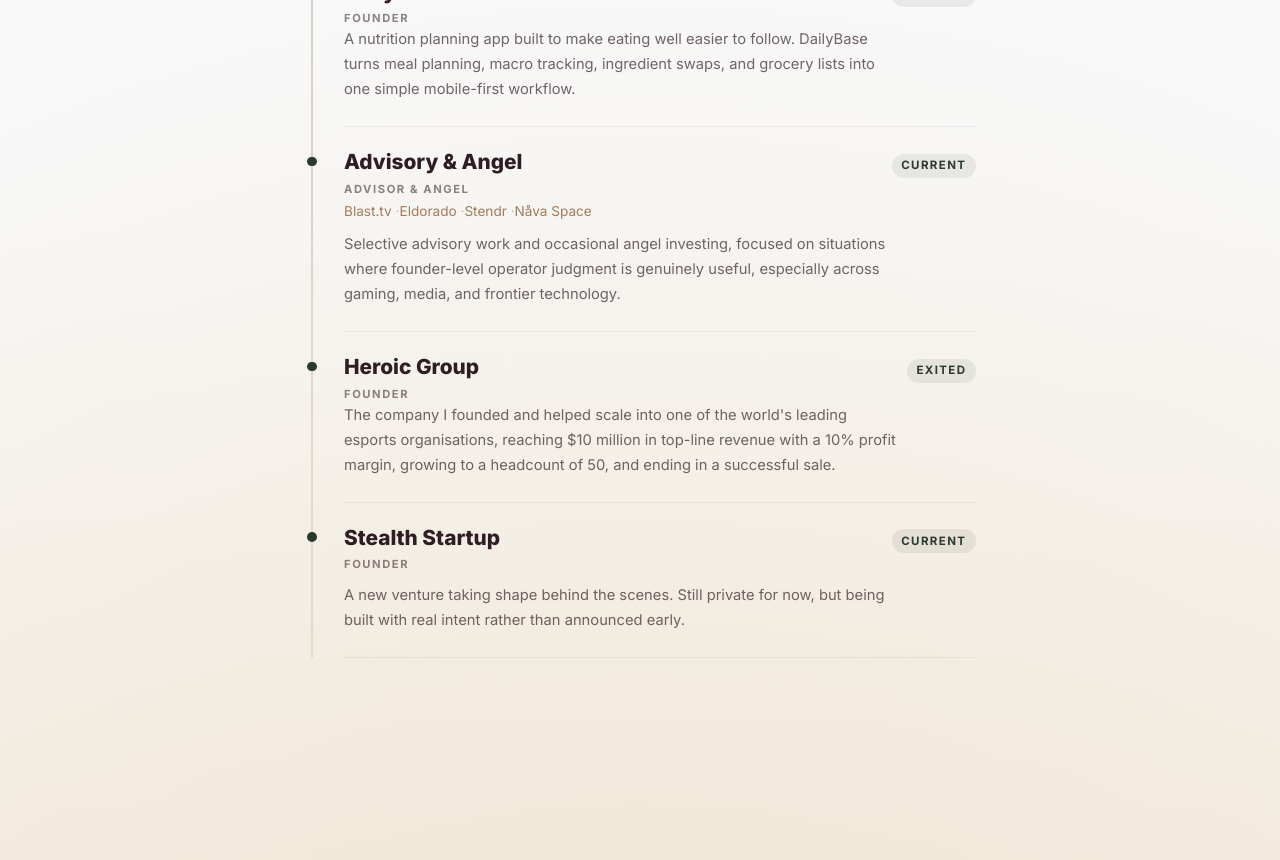
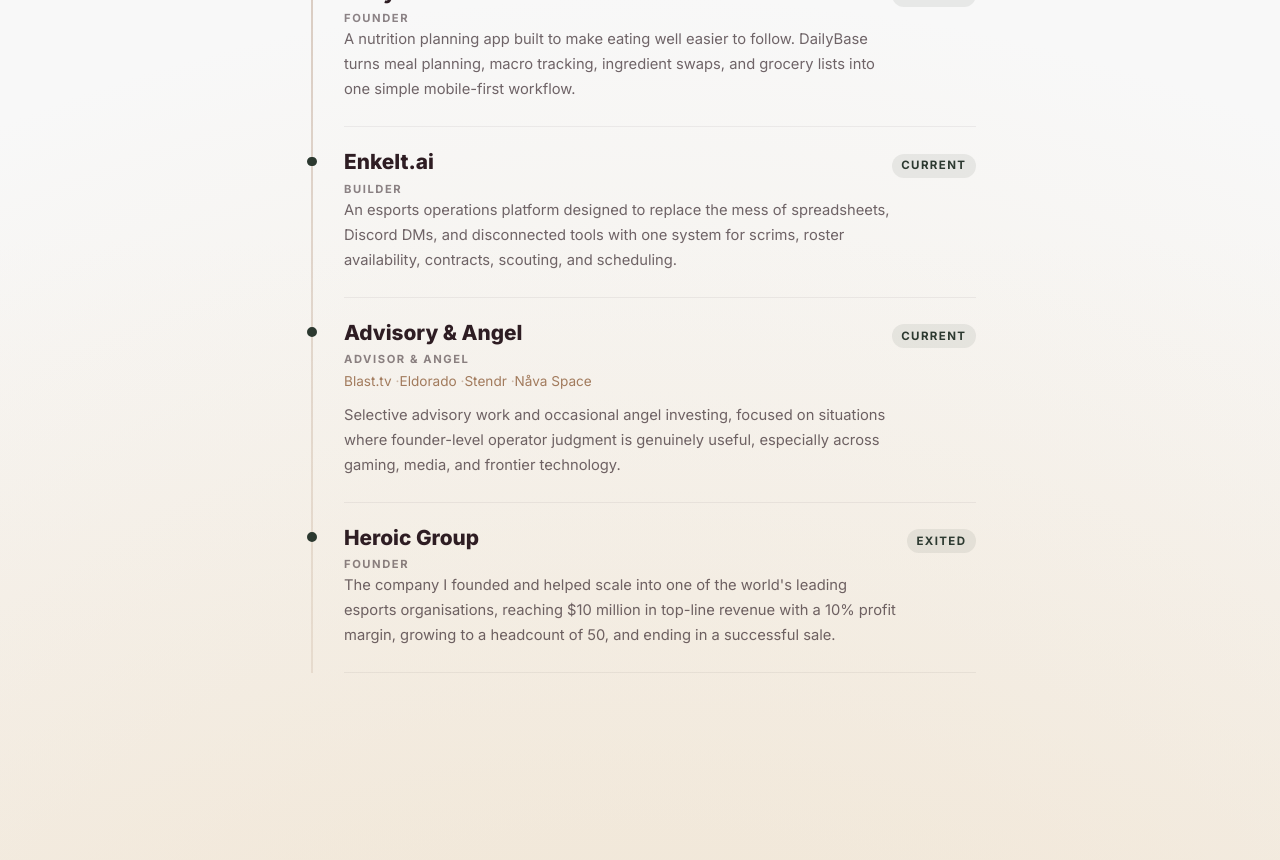
Before and after one commit to nubtwerk/noobwork-site, a Next.js app: page / in a window 1280 px wide. Shown: the part 4260-5120 px from the top of the page. Built offline with nearby package versions, Linux system fonts and the light colour scheme.

Commit message:
cleanup: remove Stealth Startup, add Enkelt.ai, fix tests

```diff
--- a/src/content/ai-context/09-projects.md
+++ b/src/content/ai-context/09-projects.md
@@ -11,6 +11,12 @@
 **What:** A macro-focused planning app Joachim is building hands-on.
 **Goal:** Make structured eating easier to follow through better planning, clearer macro control, ingredient swaps, and grocery flow.
 **Why it matters:** It reflects Joachim as a founder-builder, not just an advisor or operator.
+
+## Enkelt.ai
+**Status:** Active
+**What:** An esports operations platform built to replace spreadsheets, Discord DMs, and disconnected workflows with one system for scrims, roster availability, contracts, scouting, and scheduling.
+**Goal:** Simplify team operations for esports organisations that need structure without adding more tool sprawl.
+**Why it matters:** It sits close to Joachim's long history in esports and operator-heavy systems, turning that experience into software instead of just advice.
 
 ## Advisory and angel investing
 **Status:** Active - selective
--- a/src/data/work-items.ts
+++ b/src/data/work-items.ts
@@ -14,6 +14,13 @@
     phase: "Current",
     desc: "A nutrition planning app built to make eating well easier to follow. DailyBase turns meal planning, macro tracking, ingredient swaps, and grocery lists into one simple mobile-first workflow.",
     url: "https://dailybase.ai/",
+  },
+  {
+    name: "Enkelt.ai",
+    role: "Builder",
+    phase: "Current",
+    desc: "An esports operations platform designed to replace the mess of spreadsheets, Discord DMs, and disconnected tools with one system for scrims, roster availability, contracts, scouting, and scheduling.",
+    url: "https://enkelt.ai/",
   },
   {
     name: "Advisory & Angel",
@@ -46,10 +53,4 @@
     desc: "The company I founded and helped scale into one of the world's leading esports organisations, reaching $10 million in top-line revenue with a 10% profit margin, growing to a headcount of 50, and ending in a successful sale.",
     url: "https://heroic.gg",
   },
-  {
-    name: "Stealth Startup",
-    role: "Founder",
-    phase: "Current",
-    desc: "A new venture taking shape behind the scenes. Still private for now, but being built with real intent rather than announced early.",
-  },
 ];
```
Also changed, not shown: 2 other files (tests, documents, lock files or other folders).
